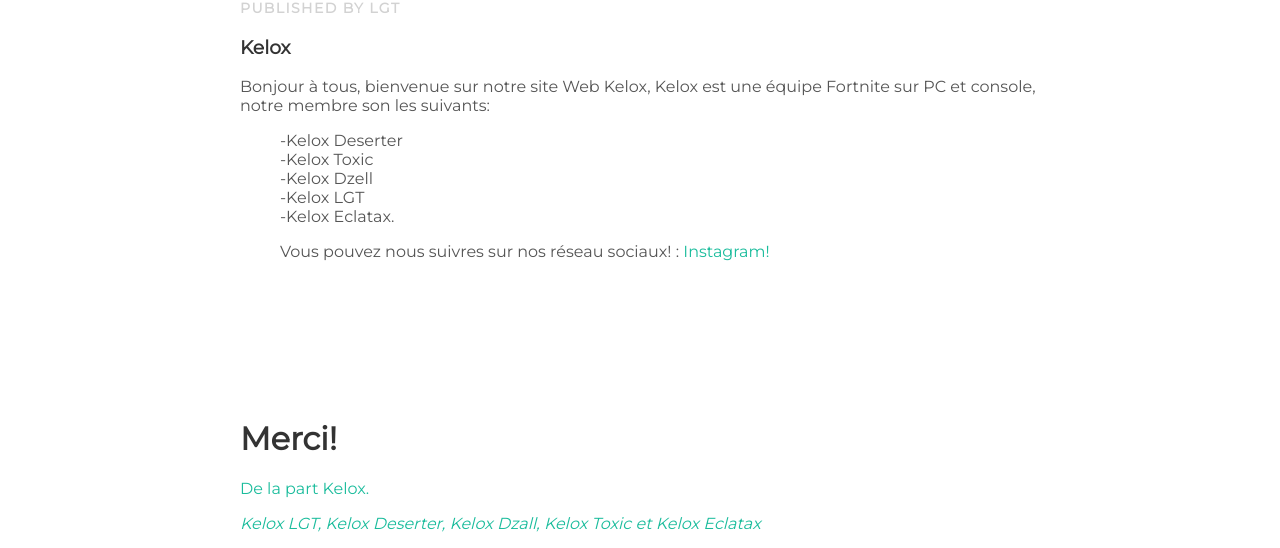
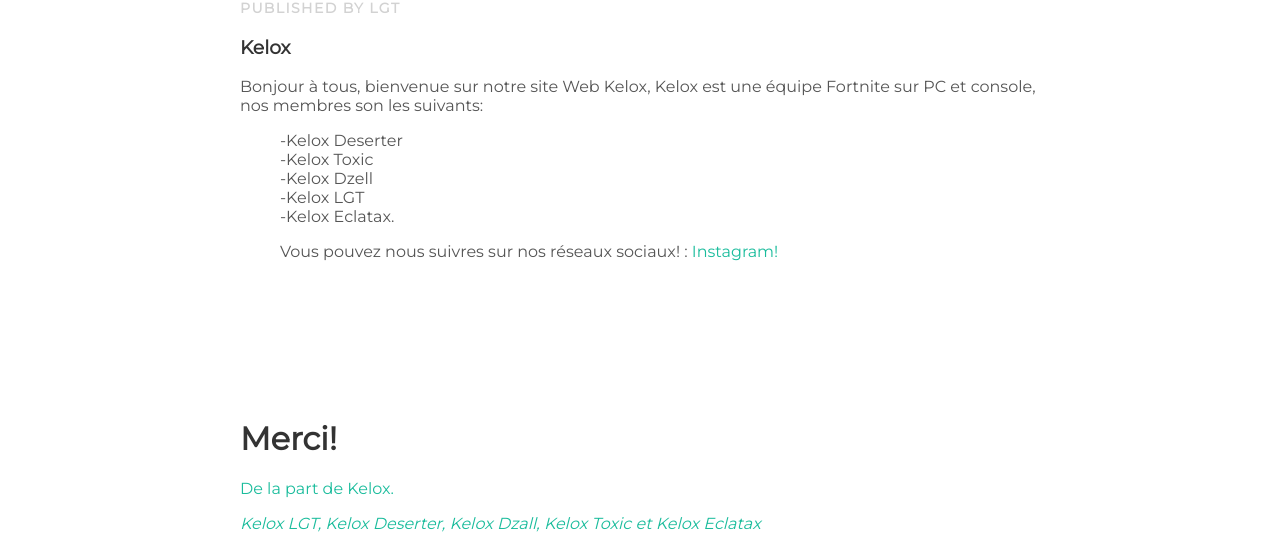
Before and after one commit to TeamKELOX/TeamKELOX.github.io, a plain HTML site: page index.html in a window 1280 px wide. Shown: the part 225-773 px from the top of the page. Drawn offline with Linux system fonts and the light colour scheme.

Commit message:
Update index.html

```diff
--- a/index.html
+++ b/index.html
@@ -1,7 +1,7 @@
 <!DOCTYPE html>
 <html>
 <head>
-  <title>My blog</title>
+  <title>KELOX</title>
   <link rel="stylesheet" type="text/css" href="styles.css">
   <link href="https://fonts.googleapis.com/css?family=Montserrat&display=swap" rel="stylesheet">
 </head>
@@ -26,7 +26,7 @@ href="about.html">About</a></li>
       <p class="post-date">Published by LGT</p>
       <h3 class="post-title">Kelox</h3>
       <div class="post-content">
-        <p>Bonjour à tous, bienvenue sur notre site Web Kelox, Kelox est une équipe Fortnite sur PC et console, notre membre son les suivants:
+        <p>Bonjour à tous, bienvenue sur notre site Web Kelox, Kelox est une équipe Fortnite sur PC et console, nos membres son les suivants:
           <ul>
 -Kelox Deserter
 <br>
@@ -39,7 +39,7 @@ href="about.html">About</a></li>
 -Kelox Eclatax.
 </ul>
 </p>
-     <ul> <p>Vous pouvez nous suivres sur nos réseau sociaux! :
+     <ul> <p>Vous pouvez nous suivres sur nos réseaux sociaux! :
           <a href="https://instagram.com/tmkelox?igshid=1sjezhlrborfg">Instagram!<a>
         </p>
       </ul>
@@ -54,7 +54,7 @@ href="about.html">About</a></li>
 
       <h1 class="post-title">Merci!</h1>
       <div class="post-content">
-        <p>De la part Kelox.</p>
+        <p>De la part de Kelox.</p>
         <p><em>Kelox LGT, Kelox Deserter, Kelox Dzall, Kelox Toxic et Kelox Eclatax</em></p>
     </div>
   </div>
```
